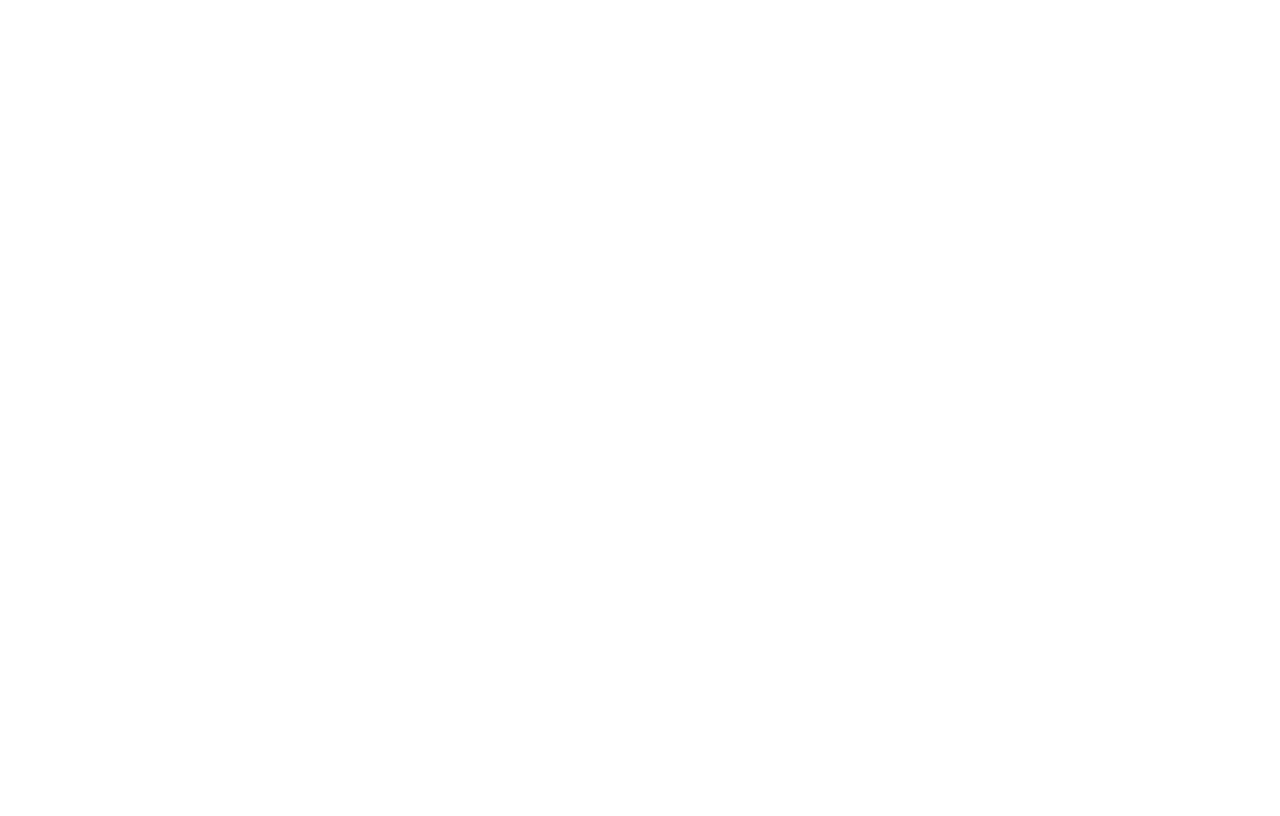
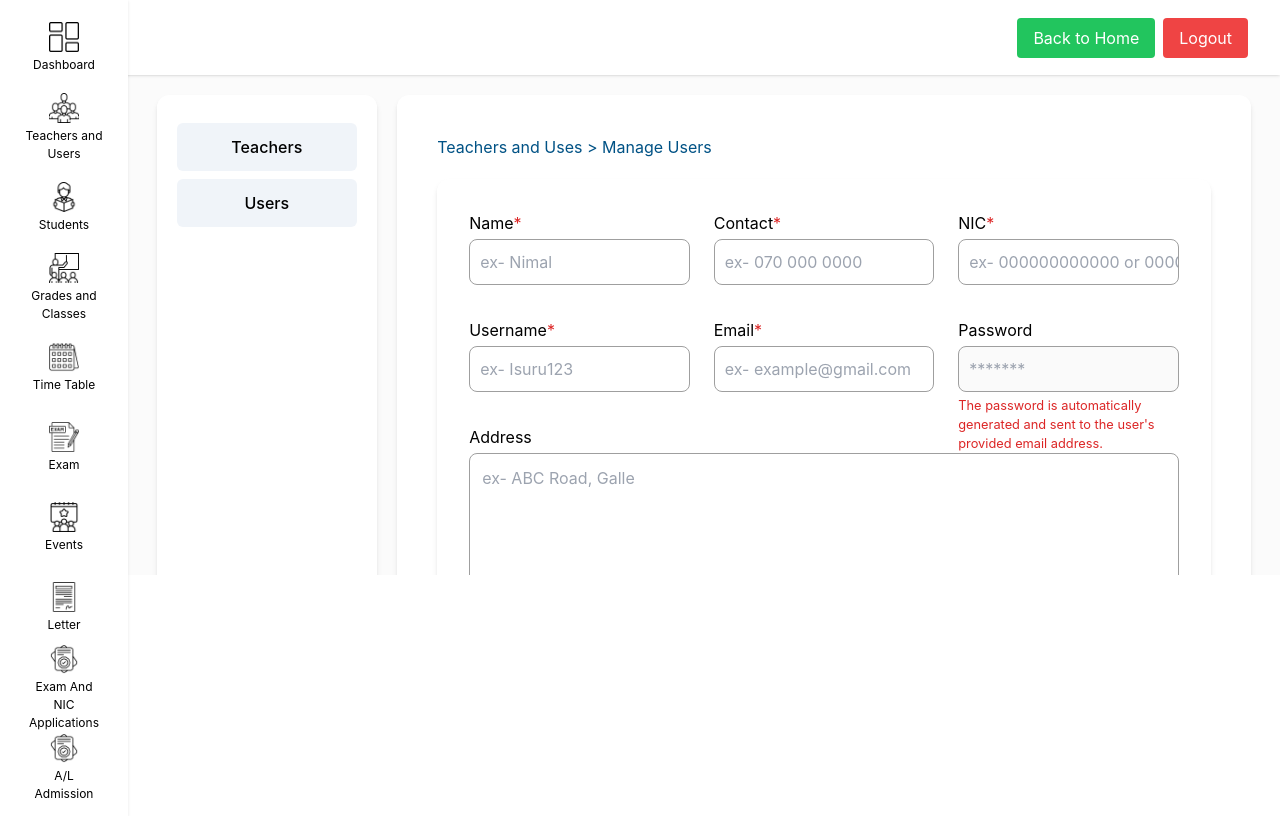
Before and after one commit to Dhananjaya1321/SmartEduWebFrontend, a React (Create React App) app: page /school-admin/manage-teachers-and-users/manage-users in a window 1280 px wide. Before the commit this address had no page. Built offline with nearby package versions, Linux system fonts and the light colour scheme.

Commit message:
SchoolUser was created

```diff
--- a/src/App.tsx
+++ b/src/App.tsx
@@ -20,6 +20,8 @@
 import {MoEUser} from "./view/pages/MoE/MoEUser/MoEUser";
 import {PMoEUser} from "./view/pages/PMoE/PMoEUser/PMoEUser";
 import {ZMoEUser} from "./view/pages/ZEoM/ZMoEUser/ZMoEUser";
+import {TeachersAndUsers} from "./view/pages/school/TeachersAndUsers/TeachersAndUsers";
+import {SchoolUser} from "./view/pages/school/SchoolUser/SchoolUser";
 
 
 function AppContent() {
@@ -35,6 +37,9 @@
             <Route path="/verify-school" element={<SchoolVerifyPage/>}/>
             <Route path="/school-admin" element={<AdminPage/>}>
                 <Route index element={<AdminDashboard/>}/>
+                <Route path="manage-teachers-and-users" element={<TeachersAndUsers/>}>
+                    <Route index path="manage-users" element={<SchoolUser/>}/>
+                </Route>
             </Route>
             <Route path="/zonal-education-offices-admin" element={<ZEoMAdminPage/>}>
                 <Route index element={<ZEoMAdminDashboard/>}/>
--- a/src/view/pages/ZEoM/ZEoMAdminPage/ZEoMAdminPage.tsx
+++ b/src/view/pages/ZEoM/ZEoMAdminPage/ZEoMAdminPage.tsx
@@ -9,7 +9,7 @@
         <main className='h-screen relative'>
             <DashboardTopNavBar/>
             <ZEoMAdminSideNavBar/>
-            <main className='bg-[#fbfbfb] w-[90%] h-max flex justify-center absolute right-0 top-[75px] m-auto'>
+            <main className='bg-[#fbfbfb] w-[90%] h-[500px] overflow-scroll flex justify-center absolute right-0 top-[75px] m-auto'>
                 <Outlet/>
             </main>
         </main>
--- a/src/view/pages/school/AdminPage/AdminPage.tsx
+++ b/src/view/pages/school/AdminPage/AdminPage.tsx
@@ -8,7 +8,7 @@
         <main className='h-screen relative'>
             <DashboardTopNavBar/>
             <AdminSideNavBar/>
-            <main className='bg-[#fbfbfb] w-[90%] h-max flex justify-center absolute right-0 top-[75px] m-auto'>
+            <main className='bg-[#fbfbfb] w-[90%] h-[500px] overflow-scroll flex justify-center absolute right-0 top-[75px] m-auto'>
                 <Outlet/>
             </main>
         </main>
--- /dev/null
+++ b/src/view/pages/school/SchoolUser/SchoolUser.tsx
@@ -0,0 +1,92 @@
+import React from "react";
+import {TextField} from "../../../component/TextField/TextField";
+import {TextArea} from "../../../component/TextArea/TextArea";
+import {Button} from "../../../component/Button/Button";
+import {FooterSpace} from "../../../component/FooterSpace/FooterSpace";
+import {Footer} from "../../../component/Footer/Footer";
+
+export const SchoolUser = () => {
+    return (
+        <section className='h-max flex w-[95%] flex-col justify-center'>
+            <section className='text-[#005285] flex flex-row justify-start mt-5'>
+                <h3>Teachers and Uses &gt; Manage Users</h3>
+            </section>
+            {/*url display section*/}
+            <section
+                className='bg-white flex flex-row flex-wrap items-center justify-center mt-5 p-5 rounded-xl shadow-md'>
+                <div className='flex flex-row flex-wrap items-center justify-center w-full'>
+                    <TextField
+                        name="name"
+                        placeholder={'ex- Nimal'}
+                        label={'Name'}
+                        important={"*"}
+                    />
+                    <TextField
+                        name="contact"
+                        placeholder={'ex- 070 000 0000'}
+                        label={'Contact'}
+                        important={"*"}
+                    />
+                    <TextField
+                        name="nic"
+                        placeholder={'ex- 000000000000 or 000000000v'}
+                        label={'NIC'}
+                        important={"*"}
+                    />
+                </div>
+                <div className='flex flex-row flex-wrap items-center justify-center w-full'>
+                    <TextField
+                        name="username"
+                        placeholder={'ex- Isuru123'}
+                        label={'Username'}
+                        important={"*"}
+
+                    />
+                    <TextField
+                        name="email"
+                        placeholder={'ex- example@gmail.com'}
+                        label={'Email'}
+                        important={"*"}
+
+                    />
+                    <div className='grow w-[220px] mx-3 my-3 gap-1 flex flex-col justify-start'>
+                        <div className='flex flex-row'>
+                            <label className='text-black flex justify-start'>Password</label>
+                        </div>
+                        <input
+                            className={`text-input p-[7px]`}
+                            type={"text"}
+                            placeholder={"*******"}
+                            disabled={true}
+                            name={"Password"}
+                        ></input>
+                        <div className={`h-[5px]`}>
+                            <small
+                                className={`text-start text-red-600 block`}>
+                                {"The password is automatically generated and sent to the user's provided email address."}
+                            </small>
+                        </div>
+                    </div>
+                </div>
+                <div className='flex flex-row flex-wrap items-center justify-center w-full'>
+                    <TextArea
+                        name="address"
+                        placeholder={'ex- ABC Road, Galle'}
+                        label={'Address'}
+
+                    />
+                </div>
+                <div className='flex flex-row flex-wrap items-center justify-end w-full'>
+                    <Button
+                        name={'Save'}
+                        color={'bg-[#2FEB00]'}
+                    />
+                </div>
+            </section>
+            <section
+                className='bg-white flex flex-row flex-wrap items-center justify-center mt-5 p-5 rounded-xl shadow-md'>
+            </section>
+            <FooterSpace/>
+        </section>
+    );
+};
--- /dev/null
+++ b/src/view/pages/school/TeachersAndUsers/TeachersAndUsers.tsx
@@ -0,0 +1,39 @@
+import React from "react";
+import {TextField} from "../../../component/TextField/TextField";
+import {TextArea} from "../../../component/TextArea/TextArea";
+import {Button} from "../../../component/Button/Button";
+import {FooterSpace} from "../../../component/FooterSpace/FooterSpace";
+import {Footer} from "../../../component/Footer/Footer";
+import {Link, Outlet} from "react-router-dom";
+
+export const TeachersAndUsers = () => {
+    return (
+        <section className='h-max flex w-[95%] flex-col justify-center'>
+            <section
+                className='flex flex-row gap-5'>
+                <section
+                    className='bg-white flex flex-col flex-wrap items-center justify-start mt-5 p-5 rounded-xl shadow-md'>
+                    <div className="w-[180px] flex flex-col items-center justify-start">
+                        <Link to={'manage-teachers'} className="w-full justify-center flex ">
+                            <button className="bg-[#F0F4F9] w-full px-6 py-3 rounded-md text-black hover:bg-blue-950 hover:text-white font-medium mt-2">
+                                Teachers
+                            </button>
+                        </Link>
+                        <Link to={'manage-users'} className="w-full justify-center flex ">
+                            <button className="bg-[#F0F4F9] w-full px-6 py-3 rounded-md text-black hover:bg-blue-950 hover:text-white font-medium mt-2">
+                                Users
+                            </button>
+                        </Link>
+
+                    </div>
+                </section>
+                <section
+                    className='w-[900px] bg-white flex flex-col flex-wrap items-center justify-center mt-5 p-5 rounded-xl shadow-md'>
+                    <Outlet/>
+                </section>
+            </section>
+            <FooterSpace/>
+            <Footer/>
+        </section>
+    );
+};
```
